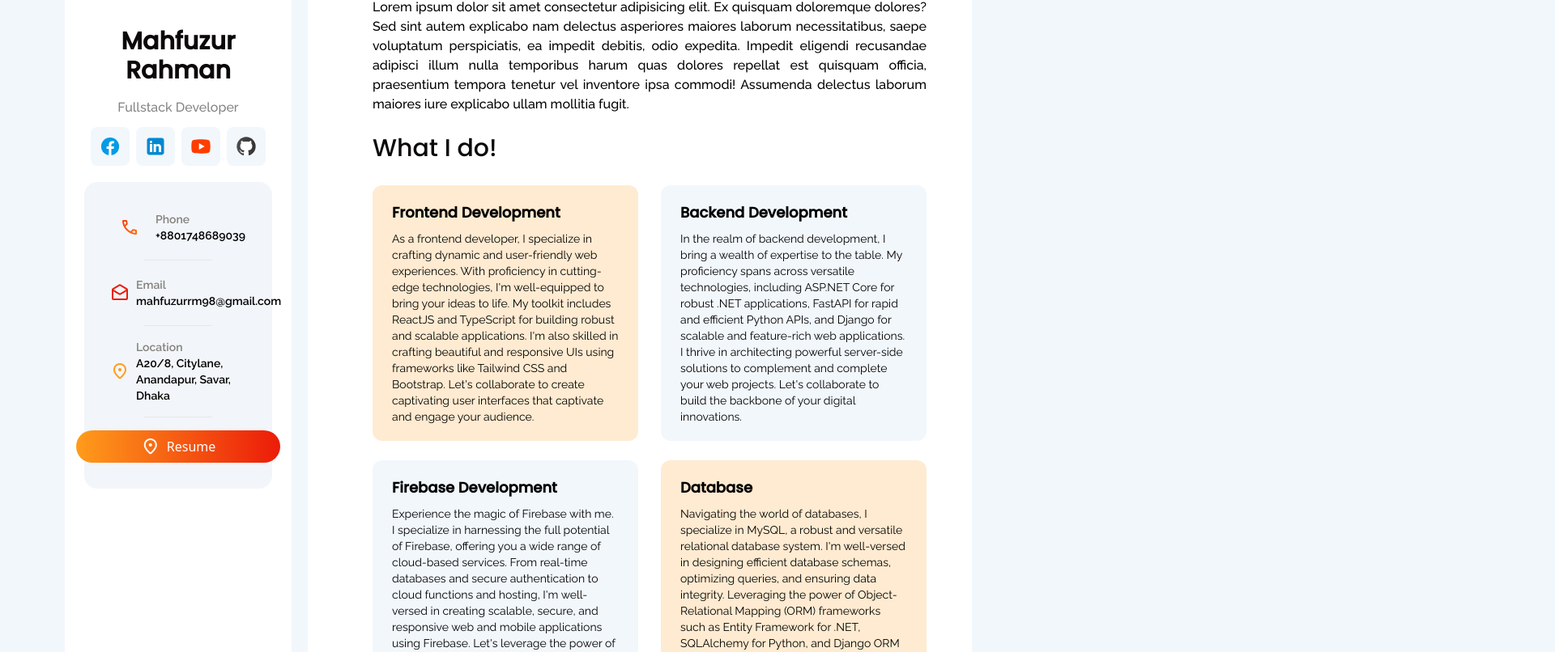
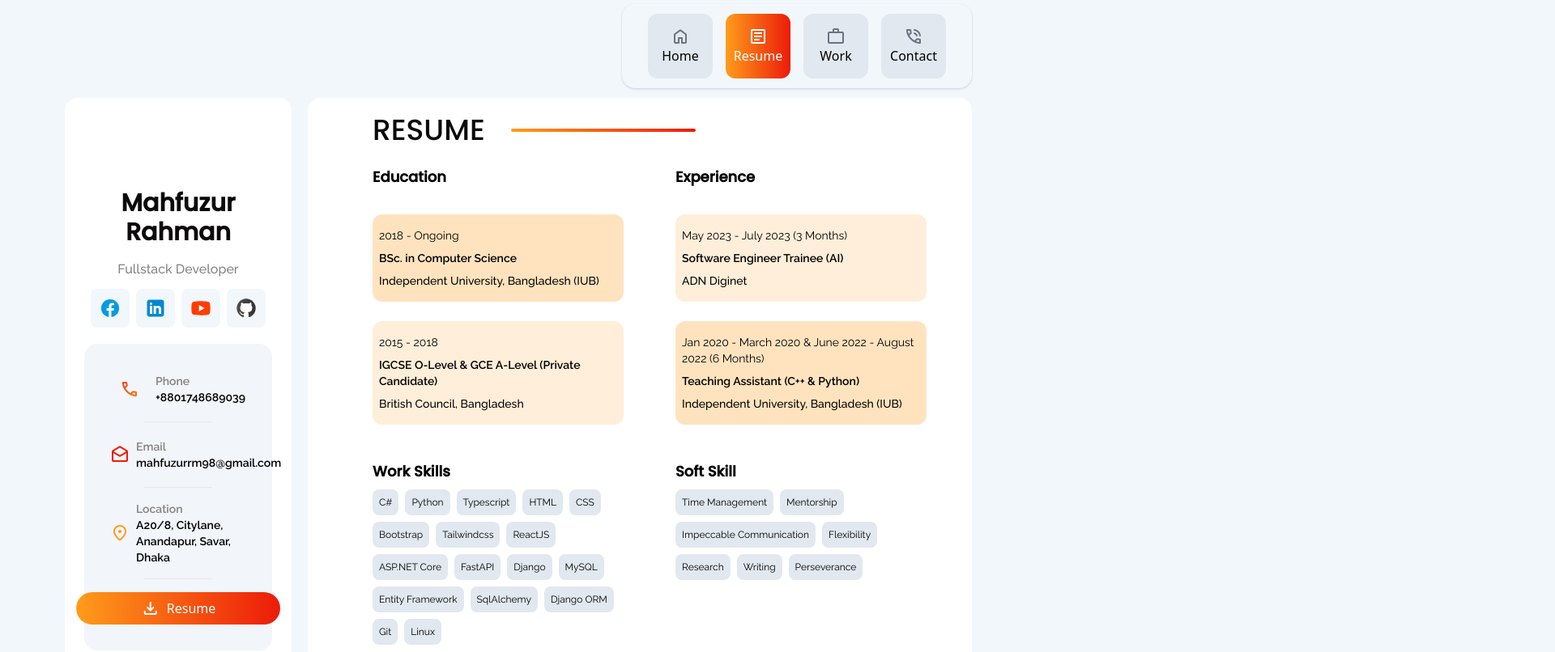
Before and after one commit to Moon422/portfolio, a React (Vite) app: page /resume in a window 1280 px wide. Shown: the part 115-921 px from the top of the page at 81% size, 1920 px wide, since content can reach past the window. Built offline with nearby package versions, Linux system fonts and the light colour scheme.

Commit message:
react toastify

```diff
--- a/package.json
+++ b/package.json
@@ -13,7 +13,8 @@
     "material-symbols": "^0.11.0",
     "react": "^18.2.0",
     "react-dom": "^18.2.0",
-    "react-router-dom": "^6.15.0"
+    "react-router-dom": "^6.15.0",
+    "react-toastify": "^9.1.3"
   },
   "devDependencies": {
     "@types/react": "^18.2.15",
--- a/src/App.tsx
+++ b/src/App.tsx
@@ -2,15 +2,68 @@ import 'material-symbols'
 import './App.css'
 import { ProfileCard } from './components/profile-card'
 import { AboutMe } from './components/about-me'
+import { BrowserRouter, Link, NavLink, Route, Routes } from 'react-router-dom'
+import { Resume } from './components/resume'
+import { Work } from './components/work'
+import { Contact } from './components/contact'
+import { createContext, useContext, useEffect, useRef, useState } from 'react'
+
+enum ToastState {
+  SHOW, HIDDEN
+}
+
+export const toastStateContext = createContext<{ createToast: (text: string) => void } | null>(null)
 
 function App() {
+  const [toastText, setToastText] = useState<string>("")
+  const [toastState, setToastState] = useState<ToastState>(ToastState.HIDDEN)
+  const toastQueue = useRef<Array<{ text: string, duration: number }>>([])
+  const toastProcess = useRef<{ running: boolean }>({ running: false })
+
 
 
   return (
-    <div className='px-20'>
+    <div className='px-20 pb-10 relative'>
+      <button onClick={e => {
+        e.preventDefault()
+        createToast("test", 2000)
+      }}>Test</button>
+      <div className={`absolute bg-green-500 p-4 bg-opacity-50 rounded-md top-5 ${toastState == ToastState.SHOW ? 'right-5' : '-right-full'} transition-all`}>
+        <p>{toastText}</p>
+      </div>
+      <header>
+        <p className='font-pacifico text-2xl py-8'>Mahfuzur Rahman</p>
+      </header>
       <div className="flex justify-end">
-        <div className="bg-transparent shadow mb-3 px-8 py-3 rounded-2xl">
-
+        <div className="flex bg-transparent shadow shadow-slate-300 mb-3 px-8 py-3 rounded-2xl gap-x-4">
+          <NavLink to="/" className={({ isActive, isPending }) => {
+            return isPending ? "link pending" : isActive ? "link active" : "link inactive"
+          }}>
+            <div className="flex flex-col items-center justify-center w-20 h-20">
+              <span className="material-symbols-rounded icon">home</span>Home
+            </div>
+          </NavLink>
+          <NavLink to="/resume" className={({ isActive, isPending }) => {
+            return isPending ? "link pending" : isActive ? "link active" : "link inactive"
+          }}>
+            <div className="flex flex-col items-center justify-center w-20 h-20">
+              <span className="material-symbols-rounded icon">article</span>Resume
+            </div>
+          </NavLink>
+          <NavLink to="/work" className={({ isActive, isPending }) => {
+            return isPending ? "link pending" : isActive ? "link active" : "link inactive"
+          }}>
+            <div className="flex flex-col items-center justify-center w-20 h-20">
+              <span className="material-symbols-rounded icon">work</span>Work
+            </div>
+          </NavLink>
+          <NavLink to="/contact" className={({ isActive, isPending }) => {
+            return isPending ? "link pending" : isActive ? "link active" : "link inactive"
+          }}>
+            <div className="flex flex-col items-center justify-center w-20 h-20">
+              <span className="material-symbols-rounded icon">phone_in_talk</span>Contact
+            </div>
+          </NavLink>
         </div>
       </div>
       <div className="flex">
@@ -18,7 +71,12 @@ function App() {
           <ProfileCard />
         </div>
         <div className="w-3/4 bg-white rounded-2xl ps-20 pe-14 pt-5 pb-8">
-          <AboutMe />
+          <Routes>
+            <Route path='/' element={<AboutMe />} />
+            <Route path='/resume' element={<Resume />} />
+            <Route path='/work' element={<Work />} />
+            <Route path='/contact' element={<Contact />} />
+          </Routes>
         </div>
       </div >
     </div>
--- /dev/null
+++ b/src/components/contact.tsx
@@ -0,0 +1,33 @@
+import React from 'react'
+
+export const Contact: React.FC = () => {
+    return (
+        <>
+            <div className='flex items-center mb-4'>
+                <h1 className='uppercase text-4xl font-poppins font-medium text-0B0909 me-8'>Contact</h1>
+                <div className='w-1/3 rounded-full h-1 bg-gradient-to-r from-FF9C1B to-EC1B09'></div>
+            </div>
+            <div className="flex gap-x-16">
+                <div className="w-1/2 flex h-56 p-6 rounded-xl bg-FFEED9 gap-x-2">
+                    <div className='w-12 h-12 flex justify-center items-center bg-gradient-to-br from-EC1B09 to-FF9C1B text-transparent bg-clip-text'>
+                        <span className="material-symbols-rounded text-3xl">phone_in_talk</span>
+                    </div>
+                    <div>
+                        <p className='font-poppins font-medium text-xl pt-3 pb-2' >Phone:</p>
+                        <p className='hover:cursor-pointer' onClick={e => navigator.clipboard.writeText(e.currentTarget.innerText)}>+8801748689039</p>
+                    </div>
+                </div>
+                <div className="w-1/2 flex h-56 p-6 rounded-xl bg-F2F7FC gap-x-2">
+                    <div className='w-12 h-12 flex justify-center items-center bg-gradient-to-br from-EC1B09 to-FF9C1B text-transparent bg-clip-text'>
+                        <span className="material-symbols-rounded text-3xl">mail</span>
+                    </div>
+                    <div>
+                        <p className='font-poppins font-medium text-xl pt-3 pb-2' >Email:</p>
+                        <p className='hover:cursor-pointer' onClick={e => navigator.clipboard.writeText(e.currentTarget.innerText)}>mahfuzurrm98@gmail.com</p>
+                        <p className='hover:cursor-pointer' onClick={e => navigator.clipboard.writeText(e.currentTarget.innerText)}>mahfuzur.rm789@gmail.com</p>
+                    </div>
+                </div>
+            </div>
+        </>
+    )
+}
--- a/src/components/profile-card.tsx
+++ b/src/components/profile-card.tsx
@@ -8,17 +8,17 @@ export const ProfileCard: React.FC = () => {
         <>
             <h2 className='font-poppins text-center font-bold text-3xl text-0B0909 mb-4'>Mahfuzur Rahman</h2>
             <h5 className='font-raleway text-center font-medium text-0B0909 opacity-50 mb-3'>Fullstack Developer</h5>
-            <div className="flex justify-center mb-5">
-                <div className='bg-F2F7FC rounded-lg me-1 w-12 h-12 flex justify-center items-center'>
+            <div className="flex justify-center mb-5 gap-2">
+                <div className='bg-F2F7FC rounded-lg w-12 h-12 flex justify-center items-center'>
                     <img src={facebookIcon} alt="facebook icon" width="60%" height="60%" />
                 </div>
-                <div className='bg-F2F7FC rounded-lg mx-1 w-12 h-12 flex justify-center items-center'>
+                <div className='bg-F2F7FC rounded-lg w-12 h-12 flex justify-center items-center'>
                     <img src={linkedinIcon} alt="facebook icon" width="60%" height="60%" />
                 </div>
-                <div className='bg-F2F7FC rounded-lg mx-1 w-12 h-12 flex justify-center items-center'>
+                <div className='bg-F2F7FC rounded-lg w-12 h-12 flex justify-center items-center'>
                     <img src={youtubeIcon} alt="facebook icon" width="60%" height="60%" />
                 </div>
-                <div className='bg-F2F7FC rounded-lg ms-1 w-12 h-12 flex justify-center items-center'>
+                <div className='bg-F2F7FC rounded-lg w-12 h-12 flex justify-center items-center'>
                     <img src={githubIcon} alt="facebook icon" width="60%" height="60%" />
                 </div>
             </div>
@@ -61,7 +61,7 @@ export const ProfileCard: React.FC = () => {
                 <hr className='w-1/2 mx-auto mb-4' />
                 <div className="flex justify-center">
                     <a href="" className='px-20 py-2 rounded-full flex justify-center items-center bg-gradient-to-r from-FF9C1B to-EC1B09 text-white'><span className="material-symbols-rounded me-2">
-                        location_on
+                        download
                     </span>Resume</a>
                 </div>
             </div>
--- /dev/null
+++ b/src/components/resume.tsx
@@ -0,0 +1,53 @@
+import React from 'react'
+
+export const Resume: React.FC = () => {
+    return (
+        <>
+            <div className='flex items-center mb-4'>
+                <h1 className='uppercase text-4xl font-poppins font-medium text-0B0909 me-8'>Resume</h1>
+                <div className='w-1/3 rounded-full h-1 bg-gradient-to-r from-FF9C1B to-EC1B09'></div>
+            </div>
+            <div className="grid grid-cols-2 gap-x-16 gap-y-6 mb-9">
+                <h3 className='font-poppins text-lg font-semibold py-2'>Education</h3>
+                <h3 className='font-poppins text-lg font-semibold py-2'>Experience</h3>
+                <div className="rounded-xl py-4 px-2 bg-FFE3BF">
+                    <p className='font-raleway text-sm pb-2'>2018 - Ongoing</p>
+                    <p className="font-raleway font-semibold text-sm pb-2">BSc. in Computer Science</p>
+                    <p className="font-raleway font-medium text-sm">Independent University, Bangladesh (IUB)</p>
+                </div>
+                <div className="rounded-xl py-4 px-2 bg-FFEED9">
+                    <p className='font-raleway text-sm pb-2'>May 2023 - July 2023 (3 Months)</p>
+                    <p className="font-raleway font-semibold text-sm pb-2">Software Engineer Trainee (AI)</p>
+                    <p className="font-raleway font-medium text-sm">ADN Diginet</p>
+                </div>
+                <div className="rounded-xl py-4 px-2 bg-FFEED9">
+                    <p className='font-raleway text-sm pb-2'>2015 - 2018</p>
+                    <p className="font-raleway font-semibold text-sm pb-2">IGCSE O-Level & GCE A-Level (Private Candidate)</p>
+                    <p className="font-raleway font-medium text-sm">British Council, Bangladesh</p>
+                </div>
+                <div className="rounded-xl py-4 px-2 bg-FFE3BF">
+                    <p className='font-raleway text-sm pb-2'>Jan 2020 - March 2020 & June 2022 - August 2022 (6 Months)</p>
+                    <p className="font-raleway font-semibold text-sm pb-2">Teaching Assistant (C++ & Python)</p>
+                    <p className="font-raleway font-medium text-sm">Independent University, Bangladesh (IUB)</p>
+                </div>
+            </div>
+            <div className="flex gap-x-16">
+                <div className="gap-y-6 w-1/2">
+                    <h3 className='font-poppins text-lg font-semibold py-2'>Work Skills</h3>
+                    <div className="flex flex-wrap items-start gap-2">
+                        {
+                            ["C#", "Python", "Typescript", "HTML", "CSS", "Bootstrap", "Tailwindcss", "ReactJS", "ASP.NET Core", "FastAPI", "Django", "MySQL", "Entity Framework", "SqlAlchemy", "Django ORM", "Git", "Linux"].map((item, index) => <div key={index} className="bg-E1E8EF font-raleway text-xs rounded-lg p-2">{item}</div>)
+                        }
+                    </div>
+                </div>
+                <div className="gap-y-6 w-1/2">
+                    <h3 className='font-poppins text-lg font-semibold py-2'>Soft Skill</h3>
+                    <div className="flex flex-wrap items-start gap-2">
+                        {
+                            ["Time Management", "Mentorship", "Impeccable Communication", "Flexibility", "Research", "Writing", "Perseverance"].map((item, index) => <div key={index} className="bg-E1E8EF font-raleway text-xs rounded-lg p-2">{item}</div>)
+                        }
+                    </div></div>
+            </div >
+        </>
+    )
+}
--- /dev/null
+++ b/src/components/work.tsx
@@ -0,0 +1,9 @@
+import React from 'react'
+
+export const Work: React.FC = () => {
+    return (
+        <>
+            Work
+        </>
+    )
+}
--- a/src/index.css
+++ b/src/index.css
@@ -5,6 +5,11 @@
 @font-face {
   font-family: Raleway;
   src: url("./assets/fonts/Raleway-VariableFont_wght.ttf");
+}
+
+@font-face {
+  font-family: Pacifico;
+  src: url("./assets/fonts/Pacifico-Regular.ttf");
 }
 
 @font-face {
@@ -20,6 +25,26 @@
 
 body {
   @apply bg-F2F7FC;
+}
+
+.link {
+  @apply rounded-xl;
+}
+
+.active {
+  @apply text-white bg-gradient-to-r from-FF9C1B to-EC1B09;
+}
+
+.inactive {
+  @apply text-black bg-E1E8EF;
+}
+
+.inactive:hover {
+  @apply bg-B6B7B8;
+}
+
+.inactive .icon {
+  @apply text-gray-500;
 }
 
 /* :root {
--- a/src/main.tsx
+++ b/src/main.tsx
@@ -2,9 +2,12 @@ import React from 'react'
 import ReactDOM from 'react-dom/client'
 import App from './App.tsx'
 import './index.css'
+import { BrowserRouter } from 'react-router-dom'
 
 ReactDOM.createRoot(document.getElementById('root')!).render(
   <React.StrictMode>
-    <App />
+    <BrowserRouter>
+      <App />
+    </BrowserRouter>
   </React.StrictMode>,
 )
--- a/tailwind.config.js
+++ b/tailwind.config.js
@@ -14,10 +14,15 @@ export default {
         'EC1B09': '#EC1B09',
         '1A1003': '#1A1003',
         'FFEBD1': '#FFEBD1',
+        'FFE3BF': '#FFE3BF',
+        'FFEED9': '#FFEED9',
+        'E1E8EF': '#E1E8EF',
+        'B6B7B8': '#B6B7B8',
       },
       fontFamily: {
         'raleway': 'raleway',
         'poppins': 'poppins',
+        'pacifico': 'pacifico',
       }
     },
   },
```
Also changed, not shown: src/components/toaster.tsx (added, +8 -0 lines), src/assets/fonts/Pacifico-Regular.ttf (added), 1 other file (tests, documents, lock files or other folders).
